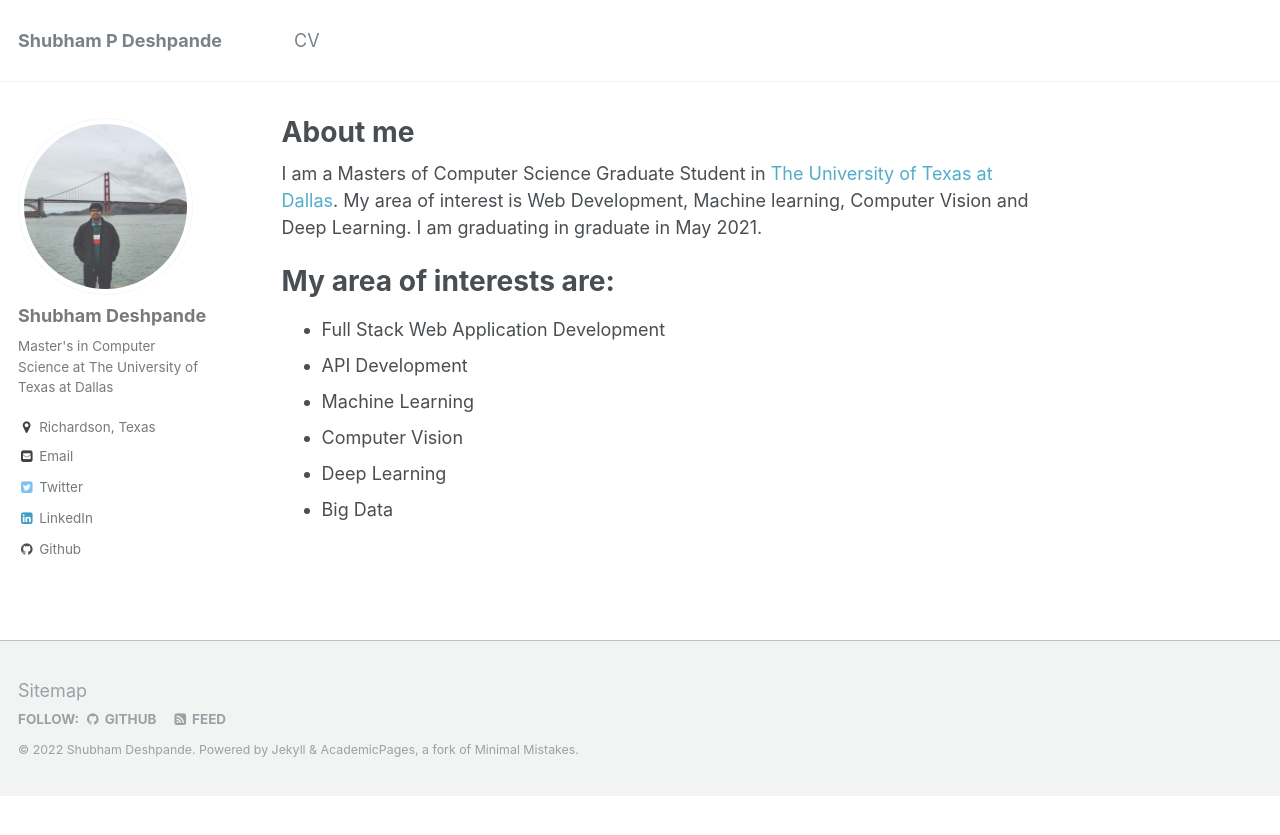
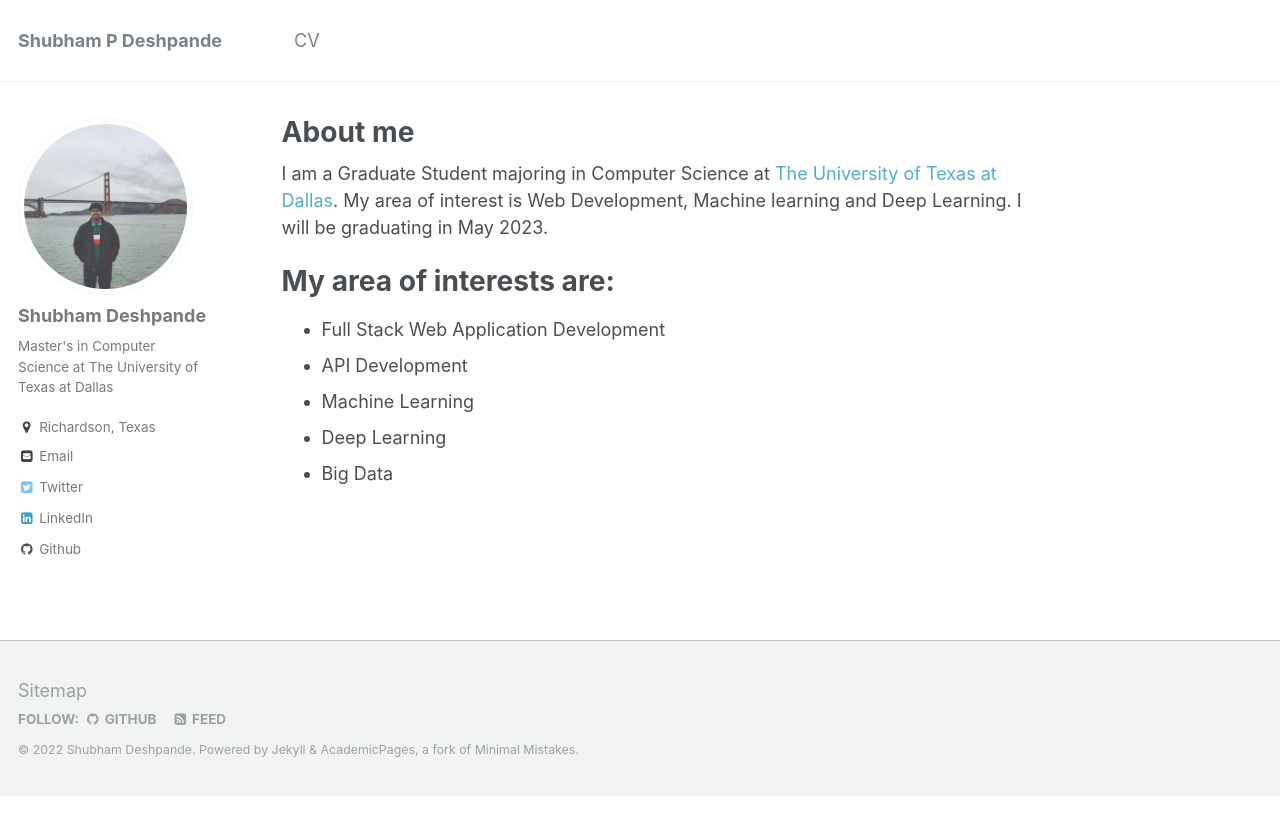
Before and after one commit to ShubhamDeshpande/shubhamdeshpande.github-io, a Jekyll site: the page built from _pages/about.md, in a window 1280 px wide. Shown: the top 835 px of the page. Built offline with Jekyll 4.4.1, drawn with Linux system fonts in a browser that asks for light colours.

Commit message:
update2022

```diff
--- a/_pages/about.md
+++ b/_pages/about.md
@@ -9,7 +9,7 @@ redirect_from:
 ---
 
 
-I am a Masters of Computer Science Graduate Student in [The University of Texas at Dallas](https://www.utdallas.edu). My area of interest is Web Development, Machine learning, Computer Vision and Deep Learning. I am graduating in graduate in May 2021.
+I am a Graduate Student majoring in Computer Science at [The University of Texas at Dallas](https://www.utdallas.edu). My area of interest is Web Development, Machine learning and Deep Learning. I will be graduating in May 2023.
 
 
 My area of interests are:
@@ -17,6 +17,5 @@ My area of interests are:
 * Full Stack Web Application Development
 * API Development
 * Machine Learning
-* Computer Vision
 * Deep Learning
 * Big Data
```
